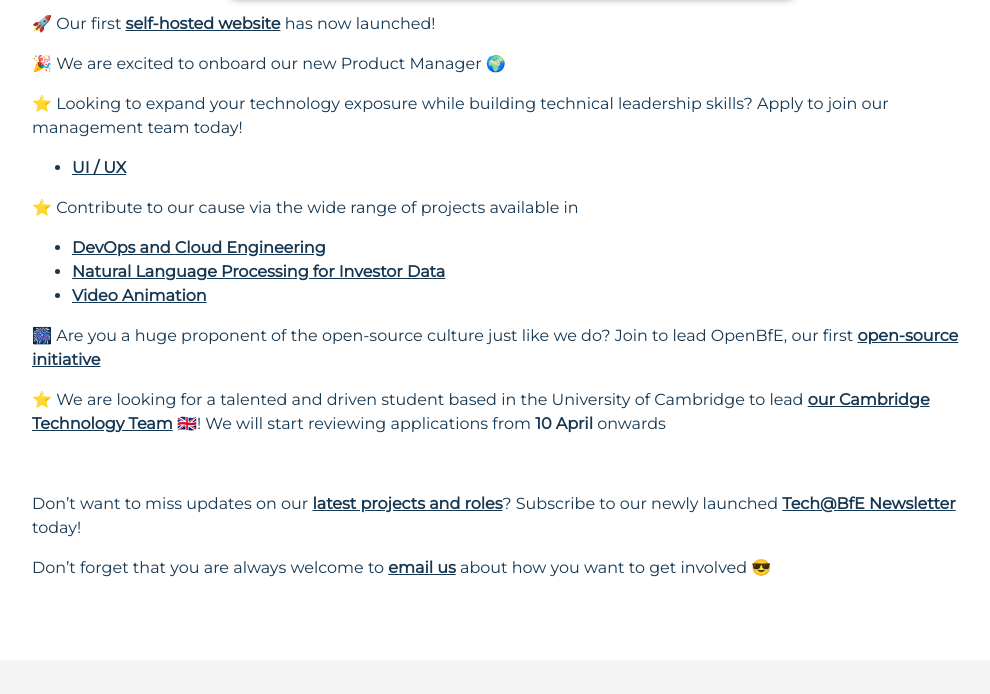
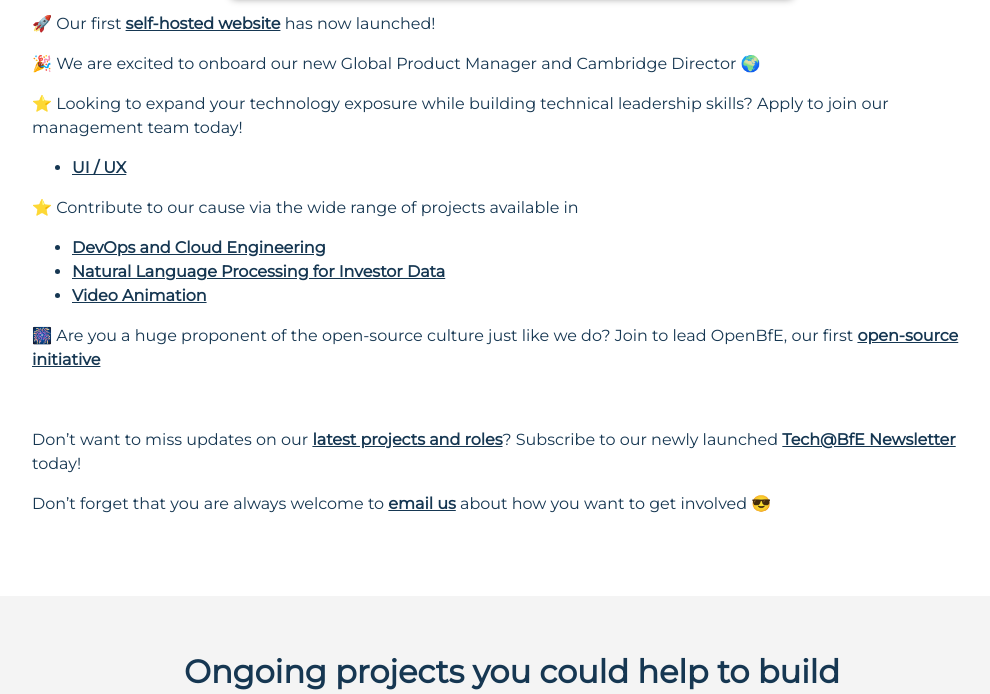
Before and after one commit to BfE-Technology/BfE-Technology.github.io, a Jekyll site: the page built from highlights.md, in a window 1280 px wide and 900 px high, scrolled down 729 px, cut to the strip 206-900 px from the top of the window. Shown: the whole strip, without its empty margins (128-1118 px from the left). Built offline with Jekyll 4.4.1, drawn with Linux system fonts in a browser that asks for light colours; nearby versions of some CDN libraries.

Commit message:
Update highlights.md

```diff
--- a/highlights.md
+++ b/highlights.md
@@ -18,7 +18,7 @@ layout: subpage
 
 🚀 Our first <a href="https://www.bridgesforenterprise.com" target="_blank">self-hosted website</a> has now launched!
 
-🎉 We are excited to onboard our new Product Manager 🌍
+🎉 We are excited to onboard our new Global Product Manager and Cambridge Director 🌍
 
 ⭐ Looking to expand your technology exposure while building technical leadership skills? Apply to join our management team today!
 - <a href="https://opps.bridgesforenterprise.com/global/technology/outreach/Lead-UI-UX-Designer/" target="_blank">UI / UX</a>
@@ -29,8 +29,6 @@ layout: subpage
 - <a href="https://opps.bridgesforenterprise.com/global/communications/outreach/technology/VideoAnimation-Project/" target="_blank">Video Animation</a>
 
 🎆 Are you a huge proponent of the open-source culture just like we do? Join to lead OpenBfE, our first <a href="https://opps.bridgesforenterprise.com/global/technology/Open-BfE/" target="_blank">open-source initiative</a>
-
-⭐ We are looking for a talented and driven student based in the University of Cambridge to lead <a href="https://opps.bridgesforenterprise.com/cambridge/technology/Cam-Tech-Director/" target="_blank">our Cambridge Technology Team</a> 🇬🇧! We will start reviewing applications from **10 April** onwards
 
 <br>
 
```
